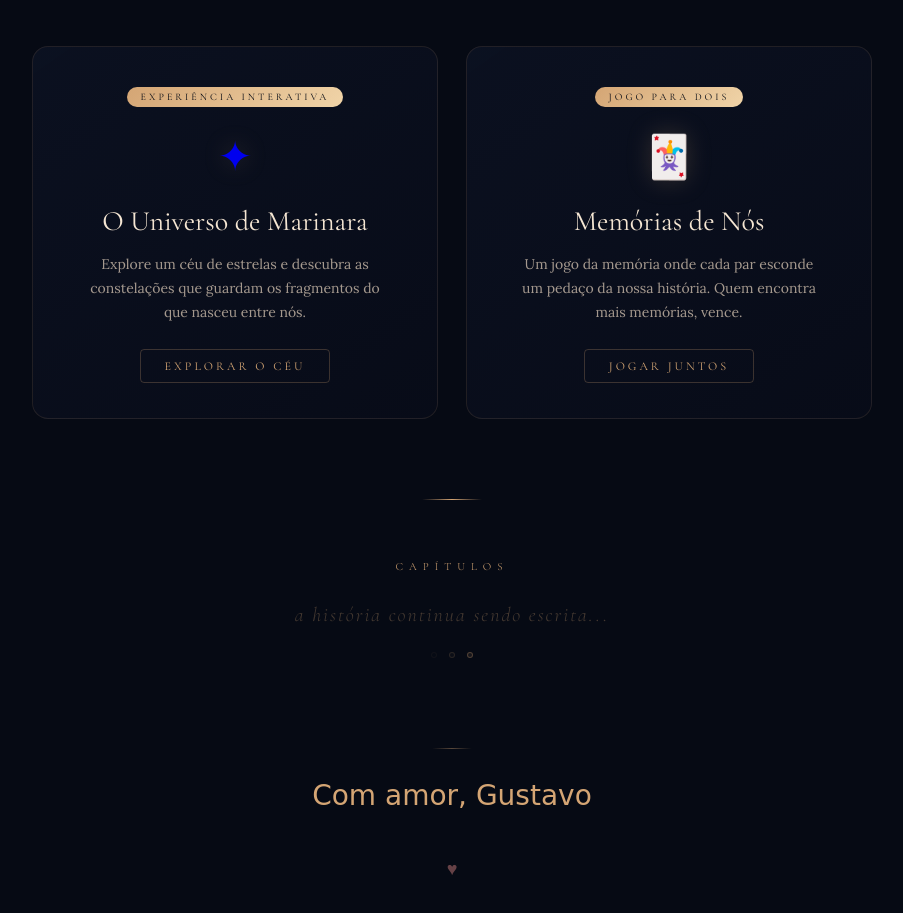
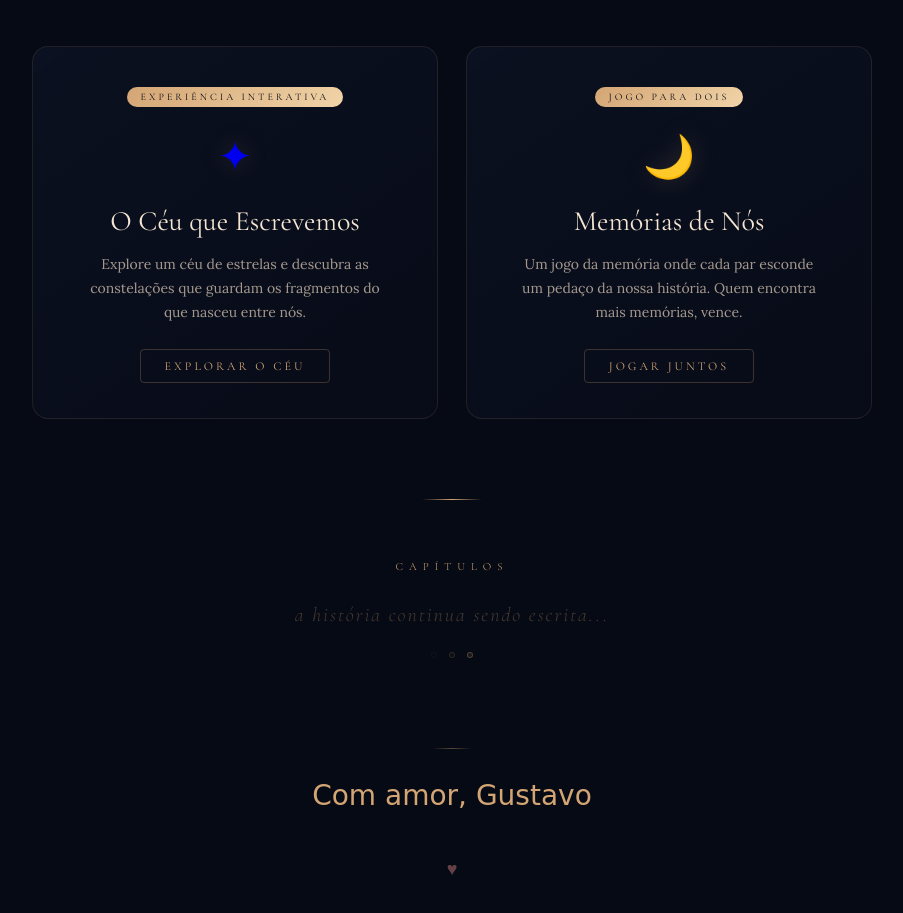
Before and after one commit to Gustavogm9/Onde_as_Estrelas_Se_Encontram, a plain HTML site: page index.html in a window 1280 px wide. Shown: the part 1060-1973 px from the top of the page, without its empty margins (188-1091 px from the left). Drawn offline with nearby package versions, Linux system fonts and the light colour scheme; a web font is replaced by a local one.

Commit message:
refactor: renomeia experiencia para 'O Ceu que Escrevemos', troca joker por lua, adiciona favicon/OG/scroll

```diff
--- a/index.html
+++ b/index.html
@@ -613,7 +613,7 @@
           onclick="navigateTo(event, 'universo-marinara.html')">
           <div class="card-tag">Experiência Interativa</div>
           <div class="card-icon">✦</div>
-          <div class="card-title">O Universo de Marinara</div>
+          <div class="card-title">O Céu que Escrevemos</div>
           <div class="card-desc">
             Explore um céu de estrelas e descubra as constelações que guardam os fragmentos do que nasceu entre nós.
           </div>
@@ -624,7 +624,7 @@
         <a class="experience-card reveal reveal-delay-2" href="memorias-de-nos.html"
           onclick="navigateTo(event, 'memorias-de-nos.html')">
           <div class="card-tag">Jogo para Dois</div>
-          <div class="card-icon">🃏</div>
+          <div class="card-icon">🌙</div>
           <div class="card-title">Memórias de Nós</div>
           <div class="card-desc">
             Um jogo da memória onde cada par esconde um pedaço da nossa história. Quem encontra mais memórias, vence.
```
Also changed, not shown: memorias-de-nos.html (+1 -1 lines), universo-marinara.html (+1 -1 lines).
